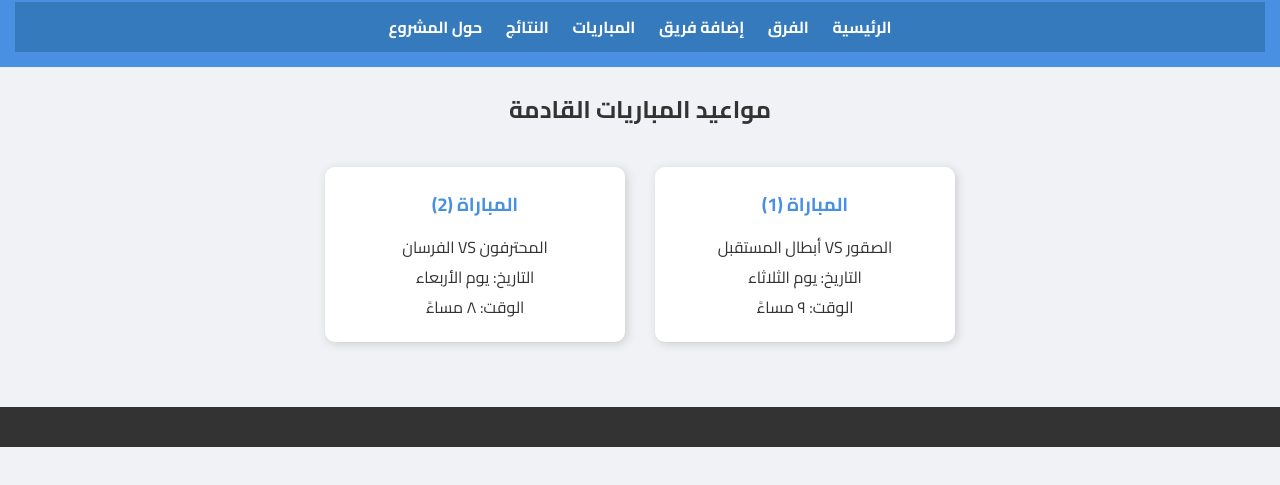
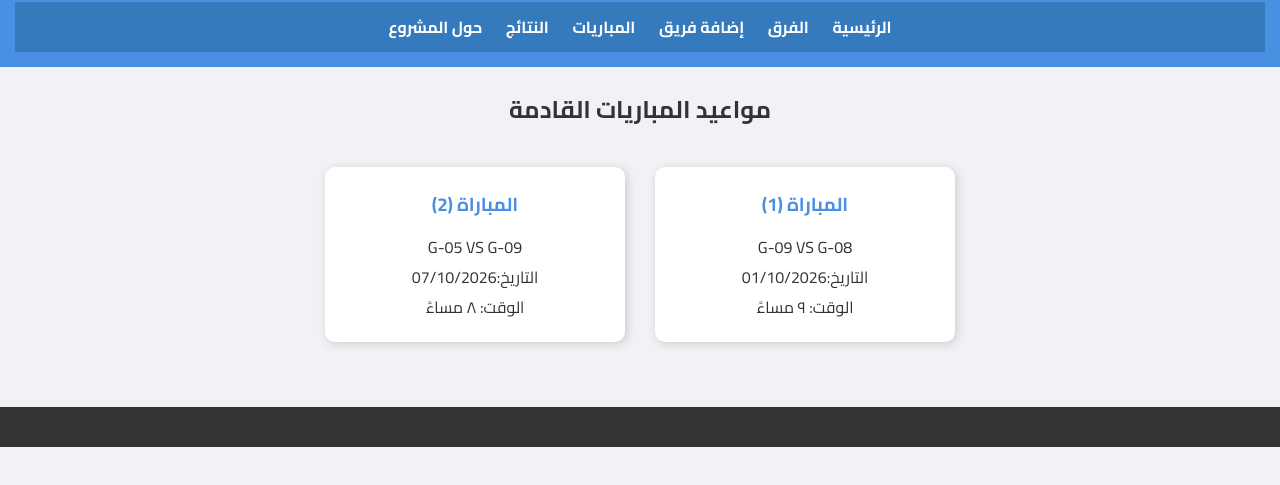
Before and after one commit to noramode121-dot/projecthtml, a plain HTML site: page matches.html in a window 1280 px wide. Shown: the part 83-568 px from the top of the page. Drawn offline with Linux system fonts and the light colour scheme.

Commit message:
Update matches.html

```diff
--- a/matches.html
+++ b/matches.html
@@ -29,15 +29,15 @@
             <!-- تفاصيل المباراة الأولى -->
             <div class="card">
                 <h3>المباراة (1)</h3>
-                <p>الصقور VS أبطال المستقبل</p>
-                <p>التاريخ: يوم الثلاثاء</p>
+                <p>G-09 VS G-08 </p>
+                <p>التاريخ:01/10/2026</p>
                 <p>الوقت: ٩ مساءً</p>
             </div>
             <!-- تفاصيل المباراة الثانية -->
             <div class="card">
                 <h3>المباراة (2)</h3>
-                <p>المحترفون VS الفرسان</p>
-                <p>التاريخ: يوم الأربعاء</p>
+                <p>G-05 VS G-09</p>
+                <p>التاريخ:07/10/2026</p>
                 <p>الوقت: ٨ مساءً</p>
             </div>
         </div>
```
